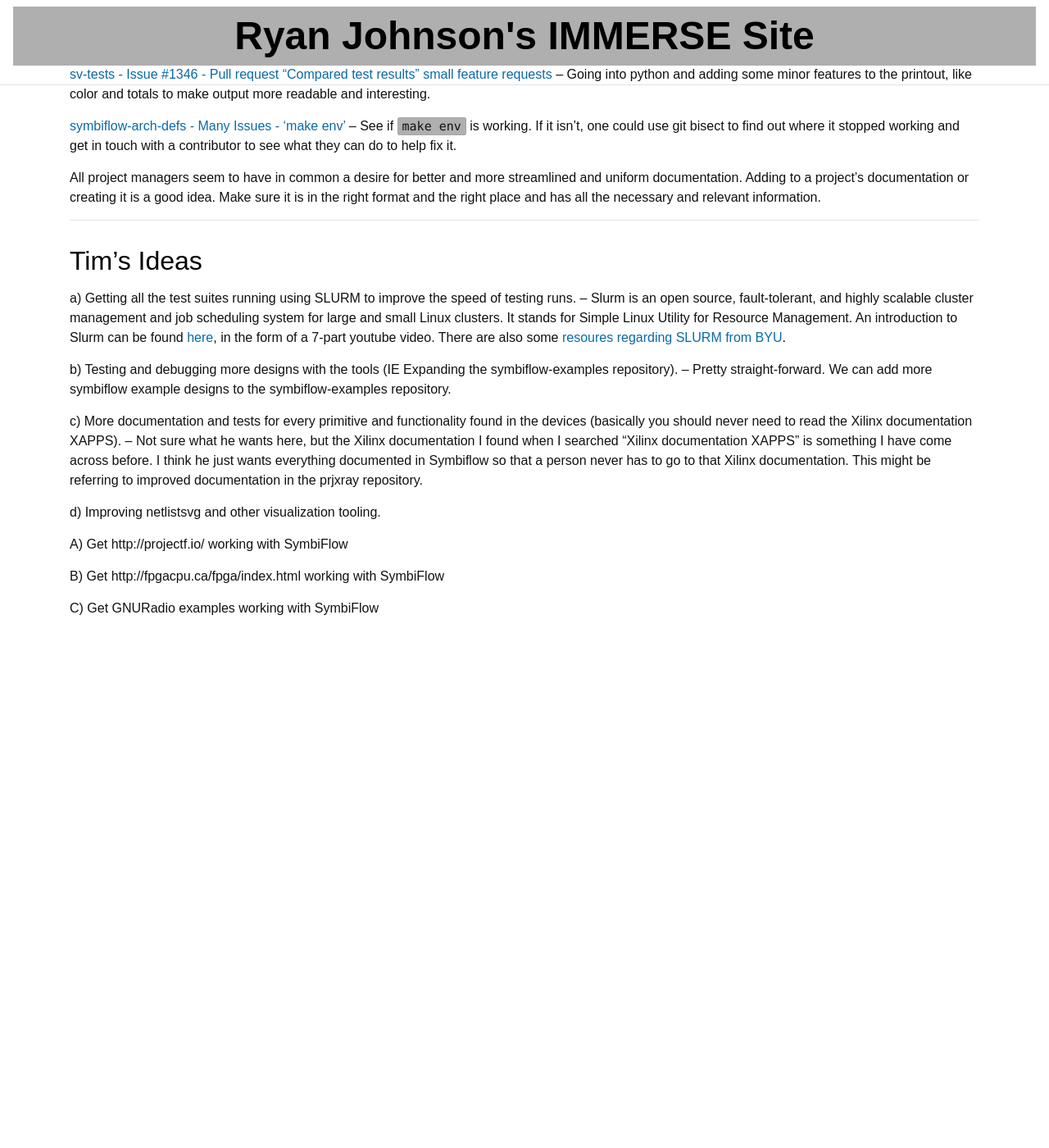
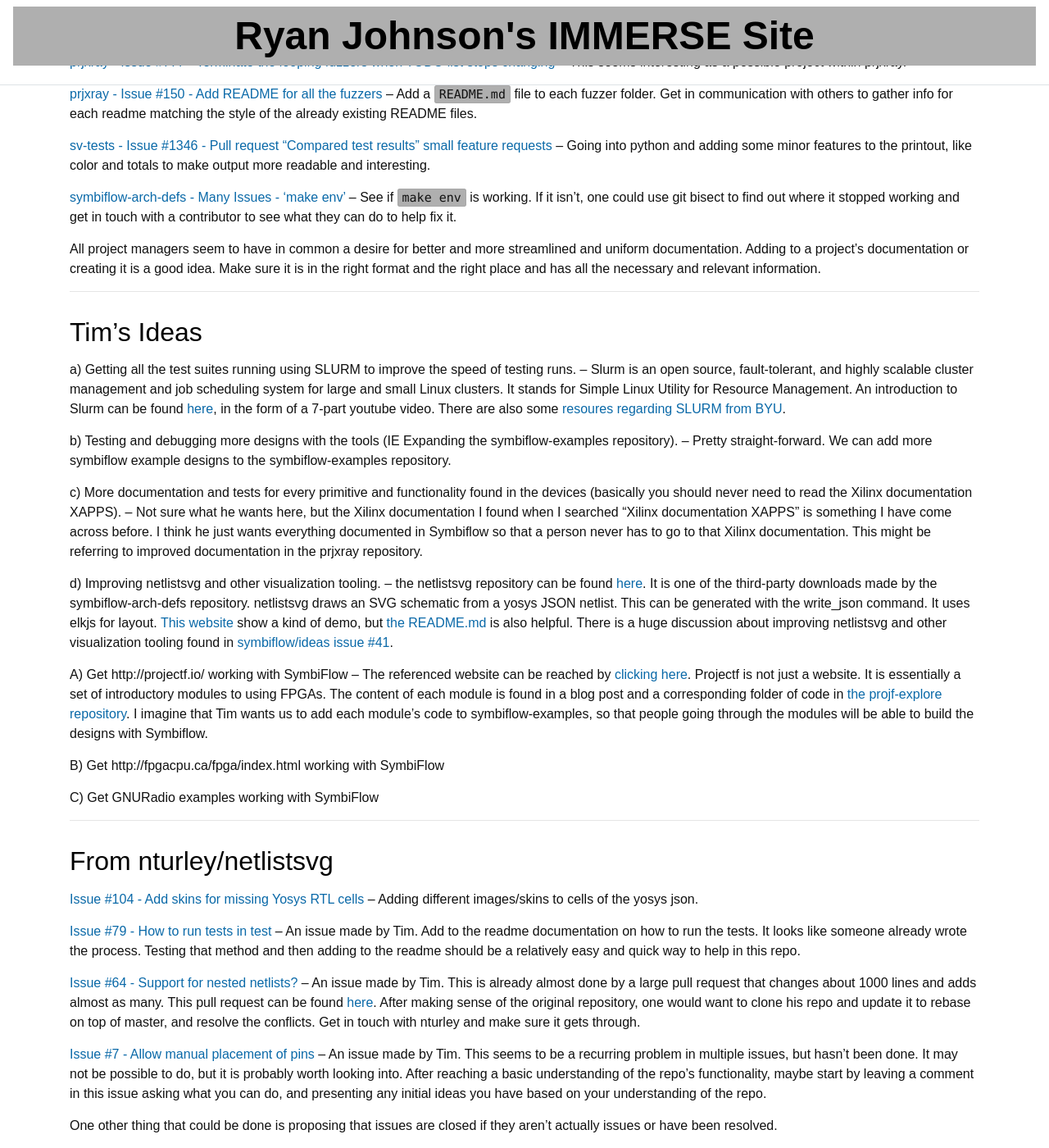
Before and after one commit to ryancj14/ryancj14, a Jekyll site: the page built from _pages/ideas.md, in a window 1280 px wide and 1400 px high, scrolled down 2240 px. Shown: the whole window at 82% size. Built offline with Jekyll 4.4.1, drawn with Linux system fonts in a browser that asks for light colours; before the commit the page ends 3009 px from its top, so only the background shows below that; some of the changed text lies outside the part shown.

Commit message:
working on Tim's ideas
Signed-off-by: Ryan Johnson <ryancj14@gmail.com>

```diff
--- a/_pages/ideas.md
+++ b/_pages/ideas.md
@@ -15,7 +15,7 @@ title: Symbiflow Project Ideas
 
 [Issue #56 - SymbiFlow projects documentation audit](https://github.com/SymbiFlow/ideas/issues/56) -- In this task you will perform an audit of documentation in order to verify its completeness, correctness, accuracy and wording. The task will involve close collaboration with developers and engineers to try to anticipate the users’ questions and issues even before they run into them.
 
-[Issue #7 - Create a JSON schema for the Yosys JSON format](https://github.com/SymbiFlow/ideas/issues/7) -- Learn JSON Schema and create one for the jsons created by yosys. Communicate with yosys contributors to know where to add this.
+[Issue #7 - Create a JSON schema for the Yosys JSON format](https://github.com/SymbiFlow/ideas/issues/7) -- Learn JSON Schema and create one for the jsons created by yosys. Communicate with yosys contributors to know where to add this. (P.S netlistsvg, mentioned below in Tim's Ideas, has written up a json schema that could be helpful here. A link to that can be found in the issue.)
 
 [Issue #52 - Open FPGA for absolute beginners](https://github.com/SymbiFlow/ideas/issues/52) -- Gather information and combine it into a guide for newcomers to the world of FPGA chips. After covering the basics, the document would describe the aims of Symbiflow. The Writer would receive guidance, advice, and necessary information from a mentor.
 
@@ -42,6 +42,8 @@ title: Symbiflow Project Ideas
 [Issue #3 - Add support for extracting the VPR "routing information table"](https://github.com/SymbiFlow/fpga-tool-perf/issues/3) -- This has been an issue since 2018 and still hasn't been done. It would require intercepting the printed tables in the vpr run and adding them to our printout in fpga-tool-perf
 
 [Issue #22 - Add timeout mechanism](https://github.com/SymbiFlow/fpga-tool-perf/issues/22) -- This has been an issue since 2018 and still hasn't been done. I don't know how this is done, but some research could be done to find out how to implement it.
+
+[Issue #41 - RTL Schematic View](https://github.com/SymbiFlow/fpga-tool-perf/issues/41) -- This issue relates to Tim's desire for improved netlistsvg and other visualization tools. See that section under Tim's Ideas below for more info.
 
 ---
 
@@ -91,10 +93,24 @@ b) Testing and debugging more designs with the tools (IE Expanding the symbiflow
 
 c) More documentation and tests for every primitive and functionality found in the devices (basically you should never need to read the Xilinx documentation XAPPS). -- Not sure what he wants here, but the Xilinx documentation I found when I searched "Xilinx documentation XAPPS" is something I have come across before. I think he just wants everything documented in Symbiflow so that a person never has to go to that Xilinx documentation. This might be referring to improved documentation in the prjxray repository.
 
-d) Improving netlistsvg and other visualization tooling.
+d) Improving netlistsvg and other visualization tooling. -- the netlistsvg repository can be found [here](https://github.com/nturley/netlistsvg/tree/d6690b668d7c7414304365780cc9aac43d8c7d31). It is one of the third-party downloads made by the symbiflow-arch-defs repository. netlistsvg draws an SVG schematic from a yosys JSON netlist. This can be generated with the write_json command. It uses elkjs for layout. [This website](https://neilturley.dev/netlistsvg/) show a kind of demo, but [the README.md](https://github.com/nturley/netlistsvg/tree/d6690b668d7c7414304365780cc9aac43d8c7d31#netlistsvg) is also helpful. There is a huge discussion about improving netlistsvg and other visualization tooling found in [symbiflow/ideas issue #41](https://github.com/SymbiFlow/ideas/issues/41).
 
-A) Get http://projectf.io/ working with SymbiFlow
+A) Get http://projectf.io/ working with SymbiFlow -- The referenced website can be reached by [clicking here](http://projectf.io/). Projectf is not just a website. It is essentially a set of introductory modules to using FPGAs. The content of each module is found in a blog post and a corresponding folder of code in [the projf-explore repository](https://github.com/projf/projf-explore). I imagine that Tim wants us to add each module's code to symbiflow-examples, so that people going through the modules will be able to build the designs with Symbiflow.
 
 B) Get http://fpgacpu.ca/fpga/index.html working with SymbiFlow
 
 C) Get GNURadio examples working with SymbiFlow
+
+---
+
+## From nturley/netlistsvg
+
+[Issue #104 - Add skins for missing Yosys RTL cells](https://github.com/nturley/netlistsvg/issues/104) -- Adding different images/skins to cells of the yosys json.
+
+[Issue #79 - How to run tests in test](https://github.com/nturley/netlistsvg/issues/79) -- An issue made by Tim. Add to the readme documentation on how to run the tests. It looks like someone already wrote the process. Testing that method and then adding to the readme should be a relatively easy and quick way to help in this repo.
+
+[Issue #64 - Support for nested netlists?](https://github.com/nturley/netlistsvg/issues/64) -- An issue made by Tim. This is already almost done by a large pull request that changes about 1000 lines and adds almost as many. This pull request can be found [here](https://github.com/nturley/netlistsvg/pull/92). After making sense of the original repository, one would want to clone his repo and update it to rebase on top of master, and resolve the conflicts. Get in touch with nturley and make sure it gets through.
+
+[Issue #7 - Allow manual placement of pins](https://github.com/nturley/netlistsvg/issues/64) -- An issue made by Tim. This seems to be a recurring problem in multiple issues, but hasn't been done. It may not be possible to do, but it is probably worth looking into. After reaching a basic understanding of the repo's functionality, maybe start by leaving a comment in this issue asking what you can do, and presenting any initial ideas you have based on your understanding of the repo.
+
+One other thing that could be done is proposing that issues are closed if they aren't actually issues or have been resolved.
```
